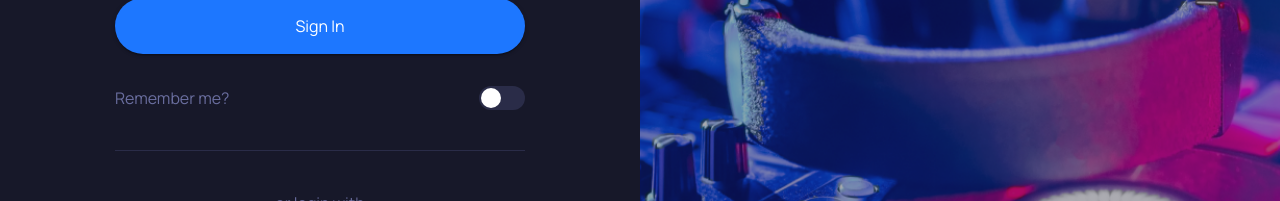
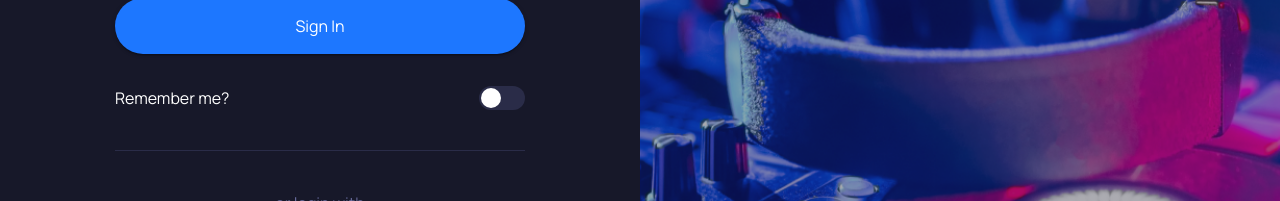
Before and after one commit to ulyanalakevich/test-app, a React (Create React App) app: page /#/login in a window 1280 px wide. Shown: the part 370-571 px from the top of the page. Built offline with nearby package versions, Linux system fonts and the light colour scheme.

Commit message:
formatted code

```diff
--- a/src/features/SingIn/Form/Inputs/index.js
+++ b/src/features/SingIn/Form/Inputs/index.js
@@ -63,7 +63,7 @@ const Inputs = () => {
           autoFocus
           id="email"
           name="email"
-          sx={{ marginBottom: "16px" }}
+          sx={{ mb: "16px" }}
           value={username}
           onChange={(e) => setUsername(e.target.value)}
         />
--- a/src/features/SingIn/Form/RememberMe/index.js
+++ b/src/features/SingIn/Form/RememberMe/index.js
@@ -1,24 +1,26 @@
-import { Grid, Typography, useTheme } from "@mui/material";
+import { Grid, Typography} from "@mui/material";
 import SwitchComponent from "./SwitchComponent";
 
-const RememberMe = ({theme}) => {
+const RememberMe = () => {
 return (
   <Grid
   container
   alignItems="center"
   justifyContent="space-between"
   sx={{
+    color: "common.white",
     borderBottom: "1px solid",
     paddingBottom: "40px",
     paddingTop: "16px",
     borderColor: "primary.midnightBlue600",
   }}
 >
-  <Grid item sx={{ textAlign: "Left" }}>
+  <Grid item >
     <Typography
       sx={{
         fontSize: "fontSize.small",
         lineHeight:"lineHeight.small",
+        textAlign: "left",
       }}
     >
       Remember me?
@@ -28,7 +30,6 @@ return (
     <SwitchComponent />
   </Grid>
 </Grid>
-)
-}
+)};
 
 export default RememberMe;
```
